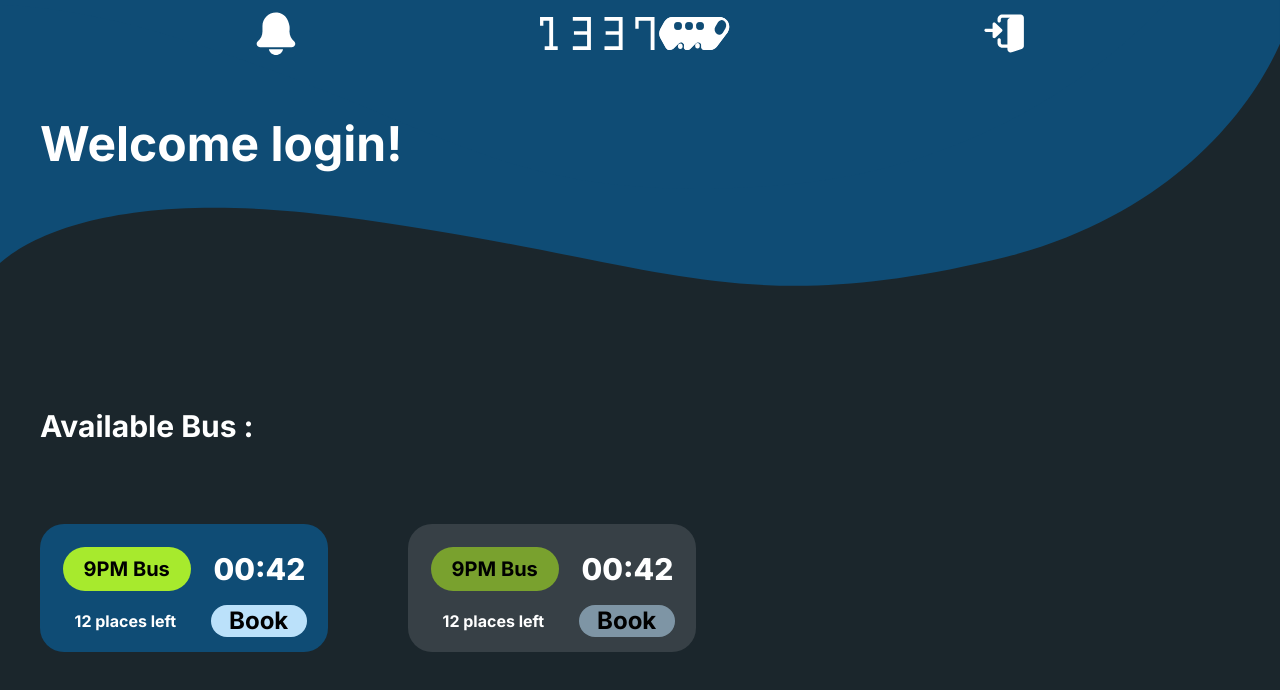
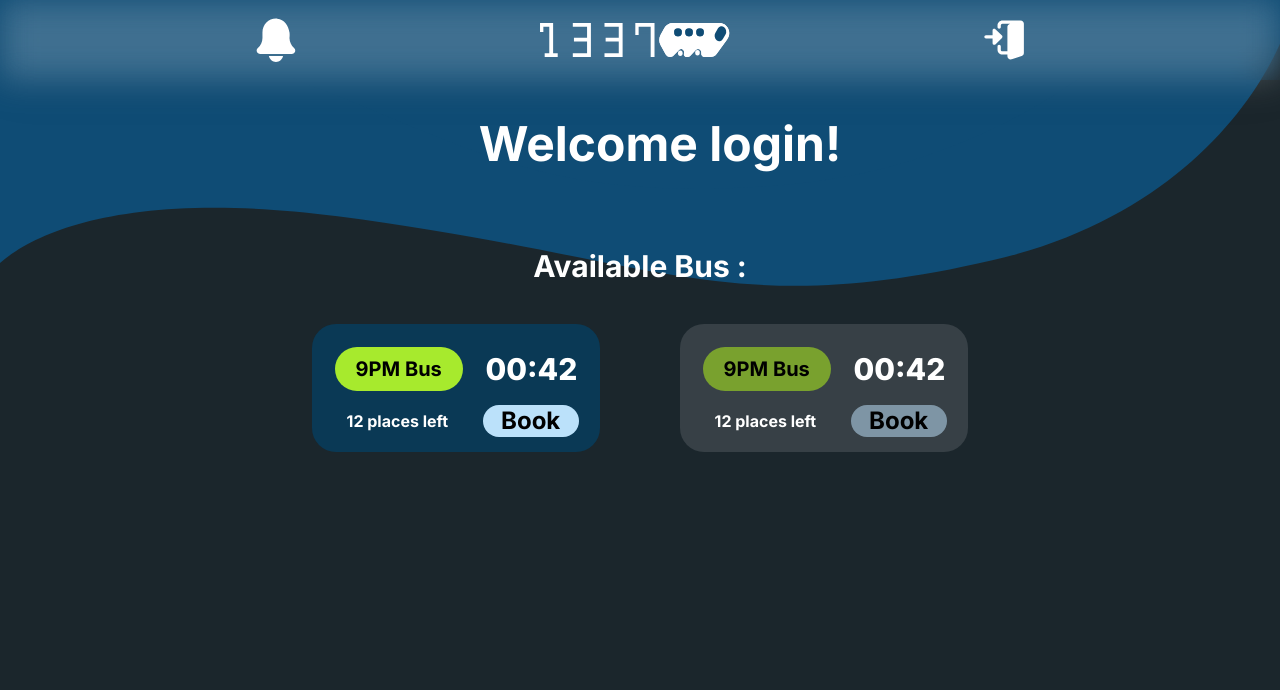
Before and after one commit to issam22-laafer/1337-transport, a Next.js app: page /booking in a window 1280 px wide. Shown: the top 690 px of the page. Built offline with nearby package versions, Linux system fonts and the light colour scheme.

Commit message:
booking page

```diff
--- a/app/booking/layout.jsx
+++ b/app/booking/layout.jsx
@@ -14,6 +14,7 @@ export default function RootLayout({ children }) {
   return (
     <html lang="en">
       <body className={inter.className}>
+        <div className="w-full nav-blur blur-lg h-20  fixed top-0"></div>
         <Nav />
         {children}
       </body>
--- a/app/booking/page.jsx
+++ b/app/booking/page.jsx
@@ -21,15 +21,15 @@ export default function Page() {
       }}
       className="home-page "
     >
-      <div className="container-booking mt-20 h-full w-full">
-        <h1 className="login text-white md:pl-10 pl-0  mt-10 font-bold md:text-5xl text-4xl w-full md:text-start text-center">
+      <div className="container-booking mt-20 h-full w-full ">
+        <h1 className="login text-white md:pl-10 pl-0  mt-10 font-bold md:text-5xl text-4xl w-full md:text-center text-center">
           Welcome login!
         </h1>
-        <div className="md:mt-60 mt-20">
-          <h1 className=" text-white md:pl-10 pl-0  font-bold md:text-3xl text-2xl w-full md:text-start text-center">
+        <div className="md:mt-20 mt-20 w-full flex justify-center items-center flex-col">
+          <h1 className=" text-white   font-bold md:text-3xl text-2xl w-full md:text-center text-center">
             Available Bus :
           </h1>
-          <div className="bus-container flex mt-10 xl:justify-start justify-center  flex-wrap flex-wrap items-center w-full">
+          <div className="bus-container flex  justify-center  flex-wrap flex-wrap items-center w-full">
             <div className="sm:w-72  w-72 m-10 h-32 rounded-3xl flex flex-col justify-evenly items-evenly  bg-dark-blue bg-black">
               <div className="container1 flex mt-2 justify-evenly items-center">
                 <div className="bus-time w-32 text-center p-2 text-xl rounded-3xl font-bold bg-lightgreen">
@@ -67,6 +67,7 @@ export default function Page() {
                 </button>
               </div>
             </div>
+
           </div>
         </div>
       </div>
--- a/app/globals.css
+++ b/app/globals.css
@@ -22,6 +22,14 @@
     rgba(27, 38, 44, 1) 100%
   );
 } */
+.nav-blur
+{
+  background: rgba(255, 255, 255, 0.2);
+/* border-radius: 16px; */
+box-shadow: 0 4px 30px rgba(0, 0, 0, 0.1);
+backdrop-filter: blur(5px);
+-webkit-backdrop-filter: blur(5px);
+}
 
 .login_container h1 {
   text-shadow: black 10px 0px 0px;
--- a/components/Nav.jsx
+++ b/components/Nav.jsx
@@ -2,7 +2,7 @@ import React from "react";
 
 const nav = () => {
   return (
-    <div className="nav w-full fixed top-0 flex md:justify-evenly justify-between items-center bg-transparent p-3">
+    <div className="nav w-full h-20  fixed top-0 flex md:justify-evenly justify-between items-center bg-transparent p-3">
       <img src="/assets/notif.svg" alt="notif" className="notif" />
       <img src="/assets/13-bus2.svg" alt="logo" className="bus-13" />
       <img src="/assets/logout.svg" alt="logout" className="logout" />
--- a/tailwind.config.js
+++ b/tailwind.config.js
@@ -13,7 +13,7 @@ module.exports = {
           "conic-gradient(from 180deg at 50% 50%, var(--tw-gradient-stops))",
       },
       colors: {
-        "dark-blue": "#0F4C75",
+        "dark-blue": "#0a3955",
         "lightgreen": "#A7EA2D",
         "light-gray" : "#BBE1FA",
         "unavailable-green" : "#79A12E",
```
